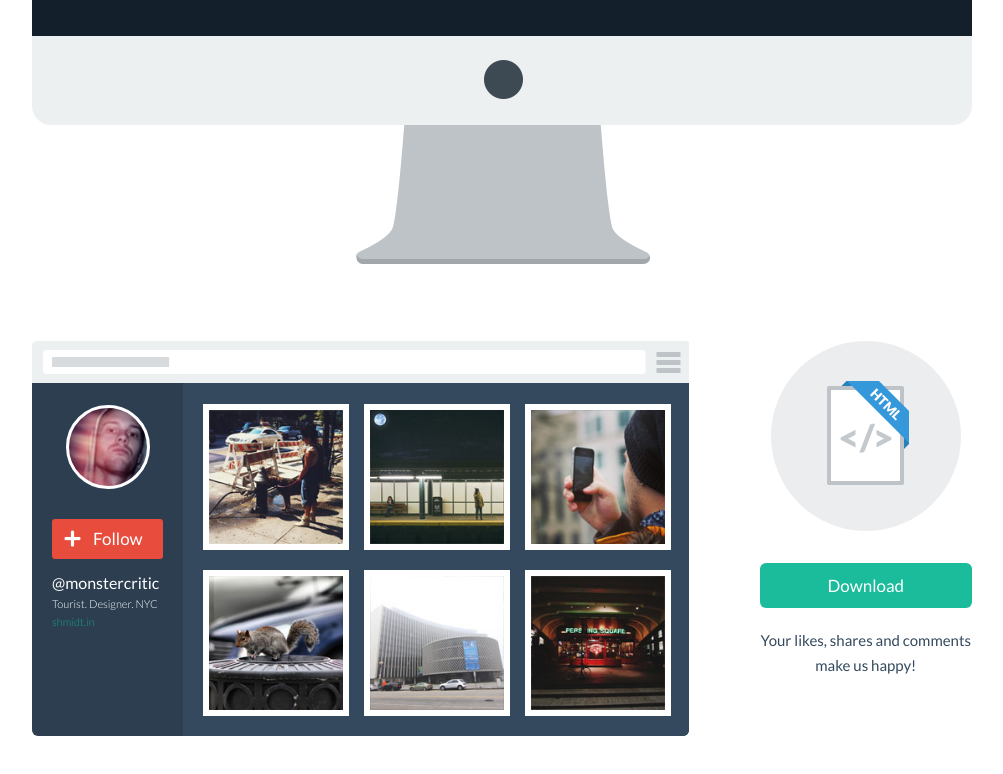
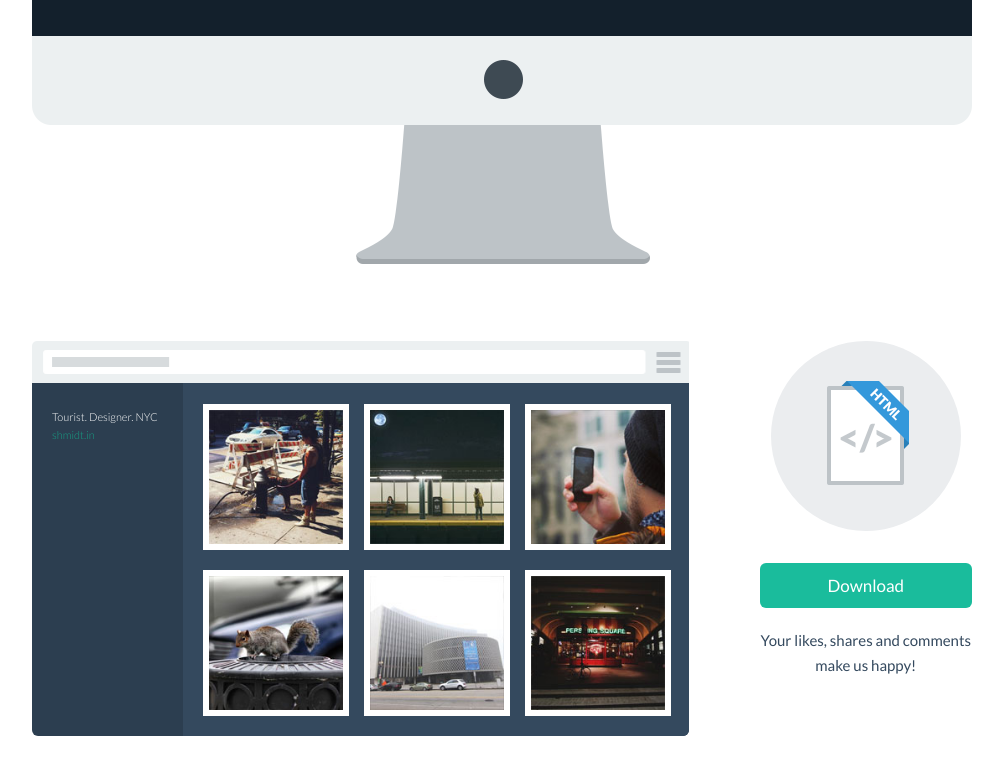
Before and after one commit to JoyAu/JoyUI, a website: page index.html in a window 1280 px wide. Shown: the part 6476-7250 px from the top of the page, without its empty margins (138-1141 px from the left). Drawn offline with Linux system fonts and the light colour scheme.

Commit message:
Update index.html

```diff
--- a/index.html
+++ b/index.html
@@ -754,13 +754,13 @@
         <div class="col-xs-9">
           <div class="demo-browser">
             <div class="demo-browser-side">
-              <div class="demo-browser-author"></div>
+              <!--<div class="demo-browser-author"></div>
               <div class="demo-browser-action">
                 <a class="btn btn-danger btn-lg btn-block" href="http://twitter.com/monstercritic" target="_blank">
                   <span class="fui-plus"></span>Follow
                 </a>
               </div>
-              <h5>@monstercritic</h5>
+              <h5>@monstercritic</h5>-->
               <h6>
                 Tourist. Designer. NYC
                 <a href="http://shmidt.in" target="_blank">shmidt.in</a>
```
